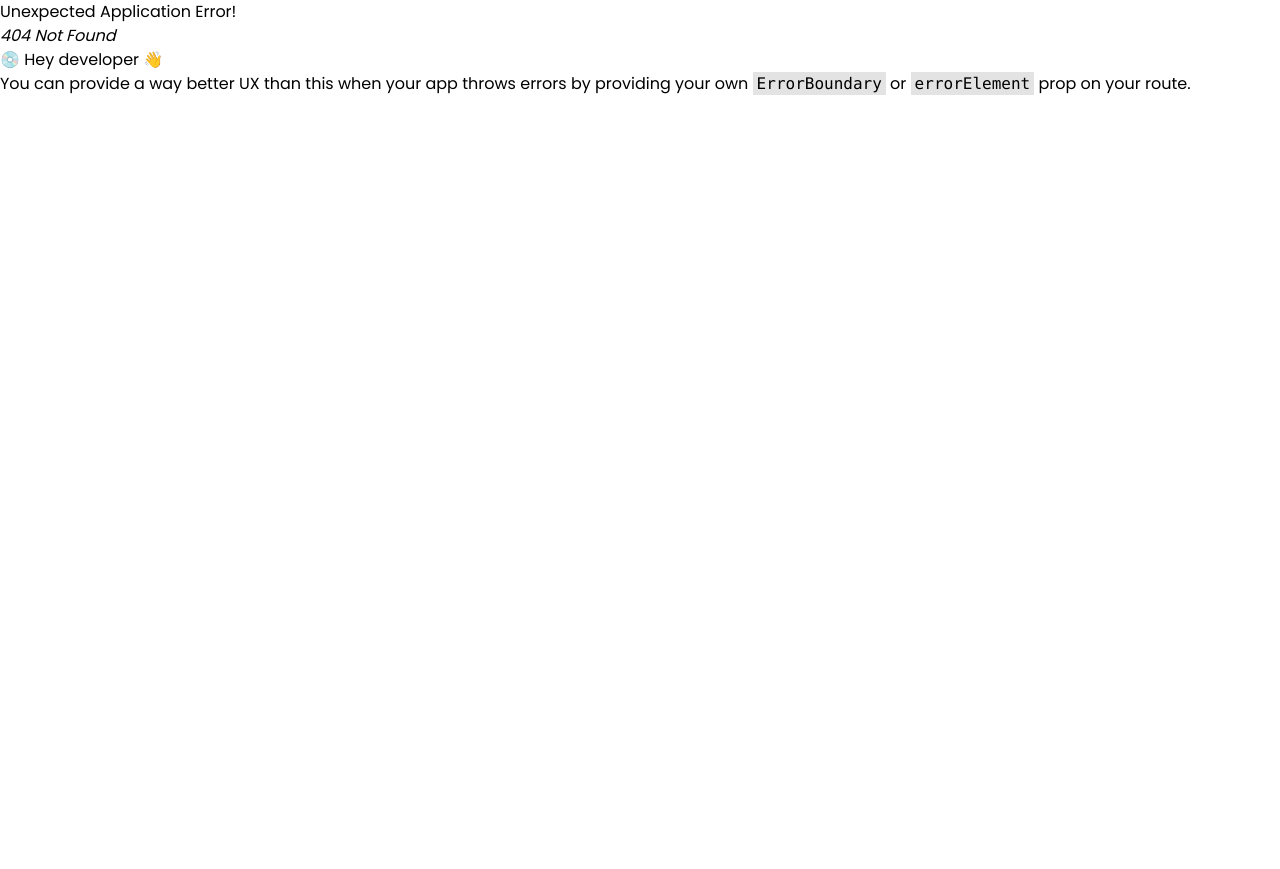
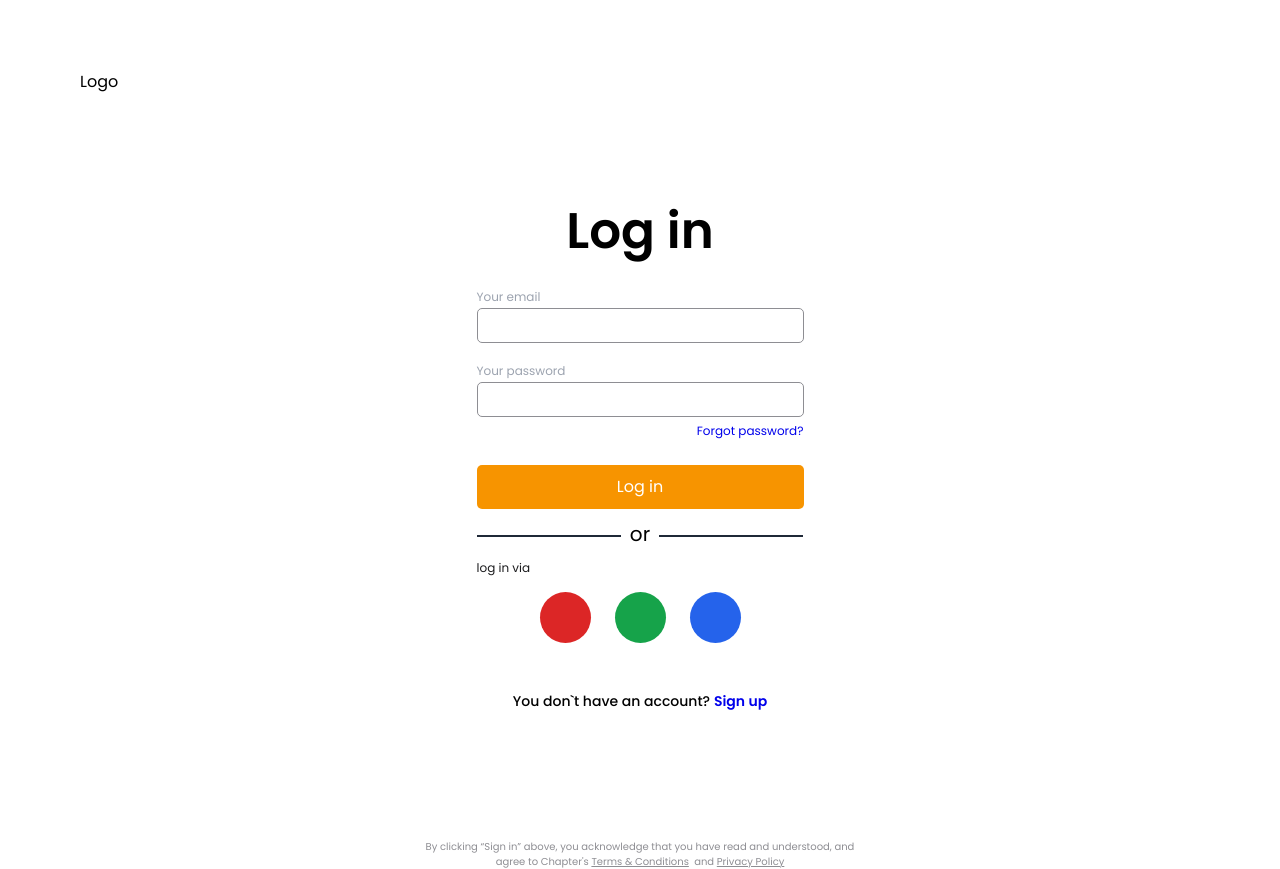
Before and after one commit to ArtemBohak/Chapter, a React (Vite) app: page /login in a window 1280 px wide. Before the commit this address had no page. Before the commit the page ends 800 px from the top, so only its background shows below. Built offline with nearby package versions, Linux system fonts and the light colour scheme.

Commit message:
Create the markup for /login route

```diff
--- a/package.json
+++ b/package.json
@@ -18,6 +18,7 @@
     "react-redux": "^8.1.1",
     "react-router-dom": "^6.14.2",
     "redux": "^4.2.1",
+    "sass": "^1.64.2",
     "yup": "^1.2.0"
   },
   "devDependencies": {
--- /dev/null
+++ b/src/pages/LoginPage/LoginPage.module.scss
@@ -0,0 +1,23 @@
+.loginPage-container {
+  @apply flex flex-col max-w-[327px] sm:max-w-[450px] mx-auto items-center sm:mt-[240px] md:mt-[24.2vh] mt-[17.24vh];
+}
+
+.loginPage-title {
+  @apply text-[34px] md:text-[50px] font-semibold mb-[15px] leading-normal;
+}
+
+.loginPage_delimiter {
+  @apply flex justify-center gap-[9px] mb-[10px];
+
+  & .delimiter-line {
+    @apply h-[2px] w-[144px] relative top-4 bg-gray-800 border-0;
+  }
+}
+
+.loginVia-block {
+  @apply flex flex-col w-[327px] mb-12 sm:mb-12;
+
+  & .loginVia-text {
+    @apply text-xs font-normal relative top-0 left-0 mb-[15px] text-black-1000;
+  }
+}
--- /dev/null
+++ b/src/pages/LoginPage/LoginPage.tsx
@@ -0,0 +1,75 @@
+import { FC } from 'react';
+import { Formik, FormikHelpers } from 'formik';
+import styles from './LoginPage.module.scss';
+import { Link } from 'react-router-dom';
+
+import LoginPageForm from './components/LoginPageForm';
+
+interface InputValues {
+  email: string;
+  password: string;
+}
+
+const LoginPage: FC = () => {
+  return (
+    <>
+      <div className='md:block fixed top-[70px] left-[80px] hidden '>Logo</div>
+      <div className={styles['loginPage-container']}>
+        <h1 className={styles['loginPage-title']}>Log in</h1>
+        <Formik
+          initialValues={{
+            email: '',
+            password: '',
+          }}
+          onSubmit={(inputValues: InputValues, { setSubmitting }: FormikHelpers<InputValues>) => {
+            alert('hi');
+          }}>
+          <LoginPageForm />
+        </Formik>
+        <div className={styles['loginPage_delimiter']}>
+          <div className={styles['delimiter-line']}></div>
+          <div className='text-[20px]'>or</div>
+          <div className={styles['delimiter-line']}></div>
+        </div>
+        <div className={styles['loginVia-block']}>
+          <div className={styles['loginVia-text']}>log in via</div>
+          <ul className='flex gap-6 justify-center items-center'>
+            <li className=' rounded-full bg-red-600 w-[51px] h-[51px]'>
+              <Link to='#'></Link>
+            </li>
+            <li className=' rounded-full bg-green-600 w-[51px] h-[51px]'>
+              <Link to='#'></Link>
+            </li>
+            <li className=' rounded-full bg-blue-600 w-[51px] h-[51px]'>
+              <Link to='#'></Link>
+            </li>
+          </ul>
+        </div>
+        <div className='text-sm mb-[85px] sm:mb-[127px]'>
+          <div>
+            <span className='font-medium'>You don`t have an account?</span>
+            &nbsp;
+            <Link className='text-blue-1030 font-semibold' to='#'>
+              Sign up
+            </Link>
+          </div>
+        </div>
+        <div className='text-gray-1030 max-w-[302px] sm:max-w-[449px]'>
+          <p className='text-center text-2xs'>
+            By clicking “Sign in” above, you acknowledge that you have read and understood, and
+            agree to Chapter's&nbsp;
+            <Link className='underline' to='#'>
+              Terms & Conditions
+            </Link>
+            &nbsp; and&nbsp;
+            <Link className='underline' to='#'>
+              Privacy Policy
+            </Link>
+          </p>
+        </div>
+      </div>
+    </>
+  );
+};
+
+export default LoginPage;
--- /dev/null
+++ b/src/pages/LoginPage/components/LoginPageForm.module.scss
@@ -0,0 +1,3 @@
+.lable {
+  @apply text-gray-400 text-xs;
+}
--- /dev/null
+++ b/src/pages/LoginPage/components/LoginPageForm.tsx
@@ -0,0 +1,43 @@
+import { FC } from 'react';
+import { Field, Form } from 'formik';
+import styles from './LoginPageForm.module.scss';
+import { Link } from 'react-router-dom';
+
+
+const LoginPageForm: FC = () => {
+  return (
+    <Form className='max-w-[327px]'>
+      <label className={`${styles['lable']}  `} htmlFor='email'>
+        Your email
+      </label>
+      <Field
+        className='w-[327px] h-[35px] mb-[15px] rounded-[5px] border border-gray-1030 '
+        id='email'
+        name='email'
+        placeholder=''
+      />
+
+      <label className={`${styles['lable']}`} htmlFor='password'>
+        Your password
+      </label>
+      <Field
+        className='w-[327px] h-[35px] rounded-[5px] mb-[5px] border border-gray-1030 '
+        id='password'
+        name='password'
+        placeholder=''
+      />
+
+      <div className=' flex justify-end'>
+        <Link className='mb-[25px] text-right  text-xs text-blue-1030' to={'#'}>
+          Forgot password?
+        </Link>
+      </div>
+
+      <button className=' bg-orange-1200 text-white w-[327px] h-11 rounded-[5px] mb-[10px]'>
+        Log in
+      </button>
+    </Form>
+  );
+};
+
+export default LoginPageForm;
--- a/src/pages/index.tsx
+++ b/src/pages/index.tsx
@@ -1 +1,2 @@
-export { default as WelcomePage } from "./WelcomePage/WelcomePage";
+export { default as WelcomePage } from './WelcomePage/WelcomePage';
+export { default as LoginPage } from './LoginPage/LoginPage';
--- a/tailwind.config.js
+++ b/tailwind.config.js
@@ -4,20 +4,23 @@ export default {
   theme: {
     extend: {
       screens: {
-        sm: "376px", // everything higher than 375px is considered as a tablet-sized markup
-        md: "769px", // everything higher than 768px is considered as a desktop-sized markup
+        sm: "376px", // everything higher than 375px is considered as tablet-sized markup
+        "sm-md": "600px",
+        md: "769px", // everything higher than 768px is considered as small desktop-sized markup or large tablets
+        "md-lg": "1025px", // everything higher than 1024 is considered as normal desktop-sized markup
         lg: "1921px", // the maximum size of our markup is 1920px
       },
       colors: {
         orange: {
           1000: "#F69400", // button 1
           1050: "#E78A00", // button 1 hovered
-          1100: "#E99136", // button 2 border
+          1100: "#E99136", // outlined button border and text
           1200: "#F79400", // button 3
           1250: "#E78A00", // button 3 hovered
         },
         black: {
           1000: "#1C1C1E", // default text color
+          1100: "#1D1D1D", // black outlined button
         },
         pink: {
           1050: "#FFF8F1", // button 2 hovered
```
Also changed, not shown: src/containers/Router/Router.tsx (+6 -3 lines), src/index.css (line endings or trailing spaces), 1 other file (tests, documents, lock files or other folders).
